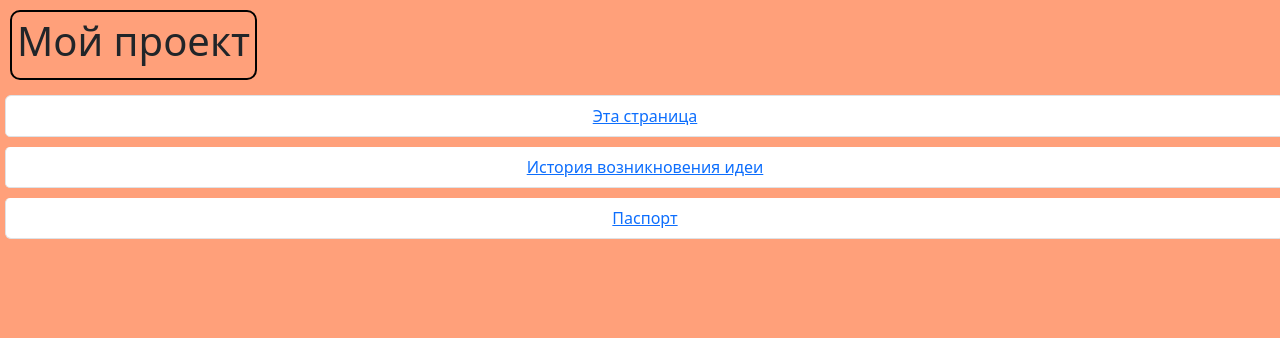
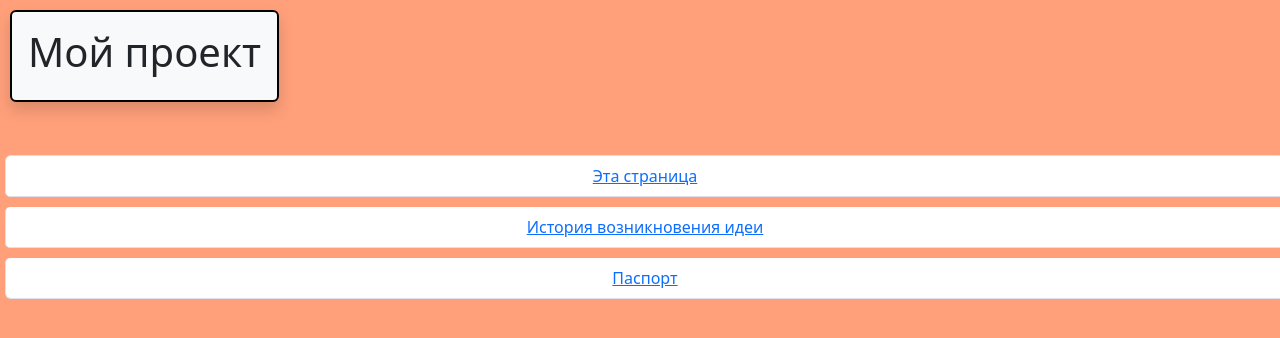
Before and after one commit to chibiolya/chibiolya, a plain HTML site: page index.html in a window 1280 px wide. Drawn offline with nearby package versions, Linux system fonts and the light colour scheme.

Commit message:
Update index.html

```diff
--- a/index.html
+++ b/index.html
@@ -6,7 +6,7 @@
 </head>
 <body class="index">
   <header>
-    <div class="myproekt"><h1 align=center>Мой проект</h1></div>
+    <div class="shadow p-3 mb-5 bg-body-tertiary rounded myproekt"><h1 align=center>Мой проект</h1></div>
   </header>
   <main>
     <ul align=center class="list-group">
```
